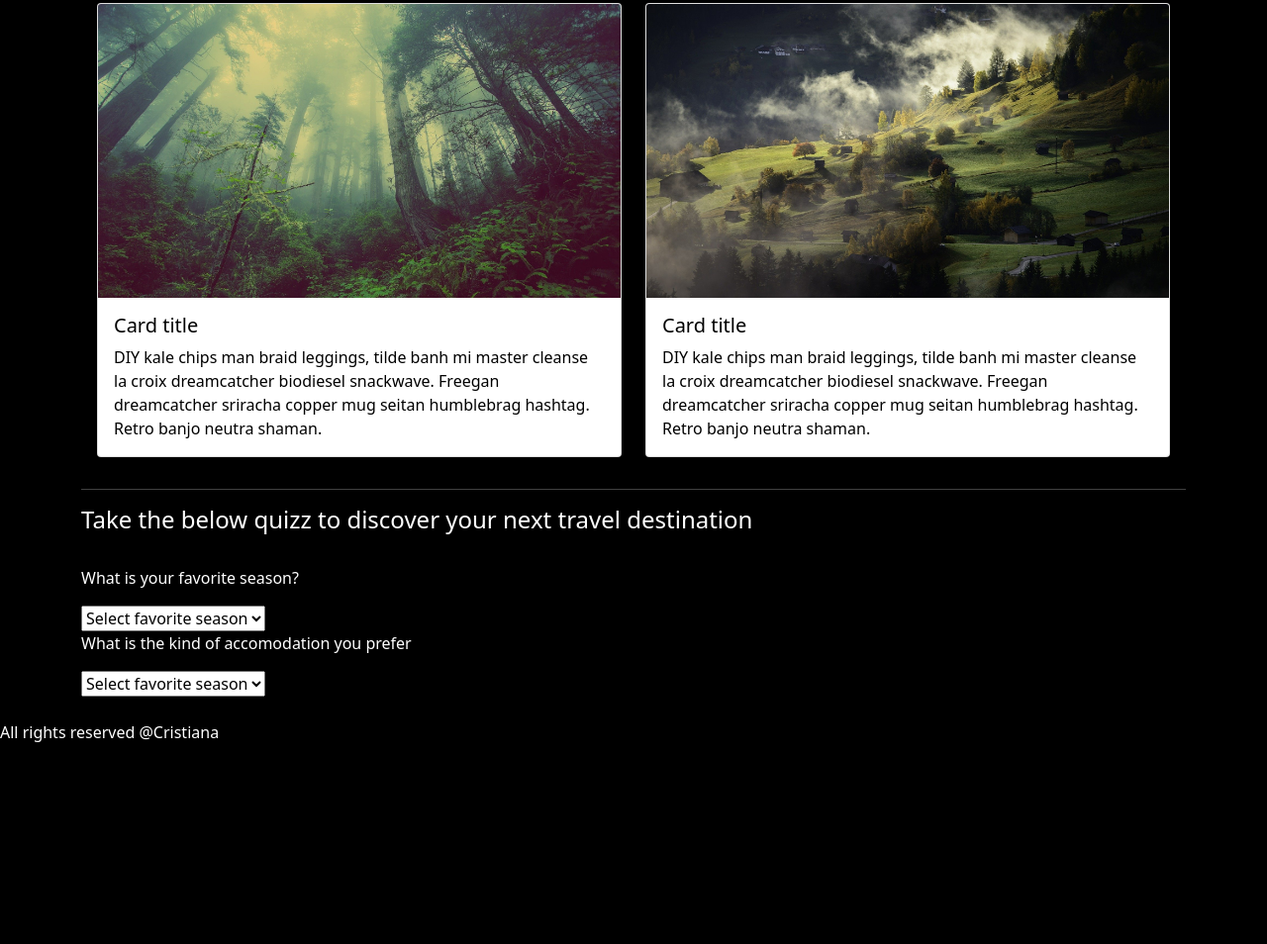
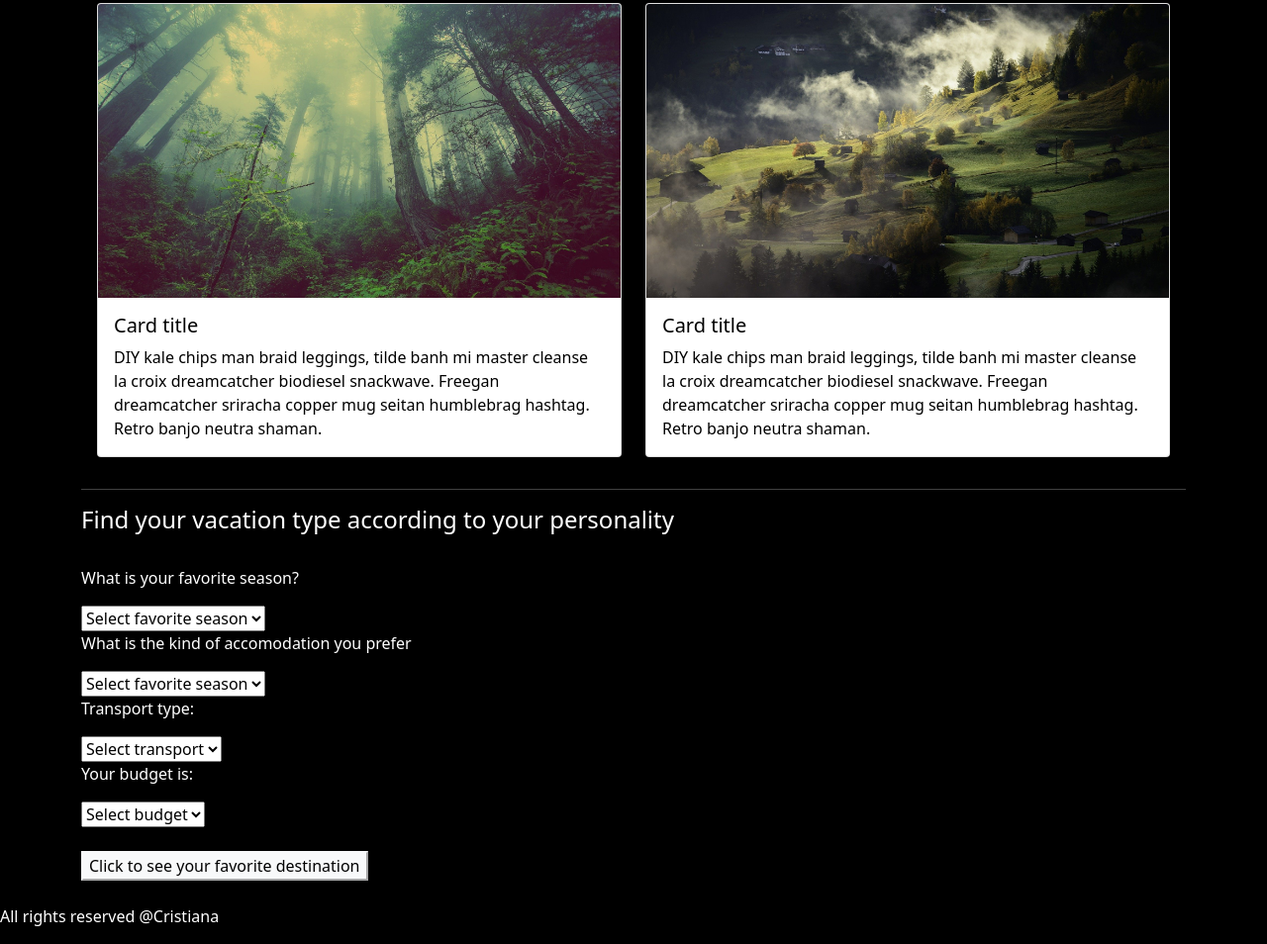
Before and after one commit to cristianaene/nodeJSPage, a plain HTML site: page index.html in a window 1280 px wide. Shown: the part 1957-2911 px from the top of the page at 99% size. Before the commit the page ends 2725 px from the top, so only its background shows below. Drawn offline with nearby package versions, Linux system fonts and the light colour scheme.

Commit message:
adding changes

```diff
--- a/index.html
+++ b/index.html
@@ -4,13 +4,14 @@
         <title>Your Destination</title>
         <meta charste ="UTF-8">
         <meta name="viewport" content="width=device-width, initial-scale=1.0">
+        <!--BS links-->
         <link href="https://cdn.jsdelivr.net/npm/bootstrap@5.1.3/dist/css/bootstrap.min.css" rel="stylesheet" integrity="sha384-1BmE4kWBq78iYhFldvKuhfTAU6auU8tT94WrHftjDbrCEXSU1oBoqyl2QvZ6jIW3" crossorigin="anonymous">
         <script src="https://cdn.jsdelivr.net/npm/bootstrap@5.1.3/dist/js/bootstrap.bundle.min.js" integrity="sha384-ka7Sk0Gln4gmtz2MlQnikT1wXgYsOg+OMhuP+IlRH9sENBO0LRn5q+8nbTov4+1p" crossorigin="anonymous"></script>
         <link rel="stylesheet" href="style.css">
     </head>
     <body>
+        <!--Hero section-->
         <div class="hero">
-
             <div class="top-left navb">
                 <a href>Home</a>
                 <a href>About</a>
@@ -20,6 +21,7 @@
             <div class="centered">Centered</div>
         </div>
 
+        <!--Destionation cards-->
         <div class="container">
             <h3 class="p-3">Discover Your Next Destination</h3>
             <p>I'm baby subway tile banjo poke tumeric letterpress pinterest. Scenester vice dreamcatcher occupy seitan twee actually enamel pin DIY pickled celiac. Artisan truffaut unicorn mustache ennui fashion axe twee meggings meditation leggings 8-bit. Wayfarers stumptown fam hot chicken, keffiyeh ethical subway tile biodiesel poke intelligentsia tousled. Whatever wolf sustainable kitsch try-hard everyday carry. You probably haven't heard of them forage listicle snackwave banjo cornhole blue bottle locavore pabst marfa tbh godard artisan.</p>
@@ -80,8 +82,10 @@
                 </div>
             </div>
             <hr>
+
+            <!--Destination quizz-->
             <div class="destination">
-                <h4>Take the below quizz to discover your next travel destination</h4>
+                <h4>Find your vacation type according to your personality</h4>
                 <br>
                 <p class="col">What is your favorite season?</p>
                 <select>
@@ -99,9 +103,31 @@
                     <option value="3">Glamping</option>
                     <option value="4">airbnb</option>
                 </select>
+                <p>Transport type:</p>
+                <select class="col">
+                    <option selected>Select transport</option>
+                    <option value="1">Car</option>
+                    <option value="2">Boat</option>
+                    <option value="3">Plane</option>
+                    <option value="4">Train</option>
+                </select>
+                <p>Your budget is:</p>
+                <select class="col">
+                    <option selected>Select budget</option>
+                    <option value="1">Low</option>
+                    <option value="2">Medium</option>
+                    <option value="3">High</option>
+                </select>
+                <br>
+                <button class="btn-light mt-4">Click to see your favorite destination</button>
+
             </div>
         </div>
         <br>
+
+        <!--JS starts here-->
+        <script src="script.js"></script>
+
         <footer>
             <p>All rights reserved @Cristiana </p>
         </footer>
```
Also changed, not shown: server/destination.js (added, +36 -0 lines), script.js (added).
